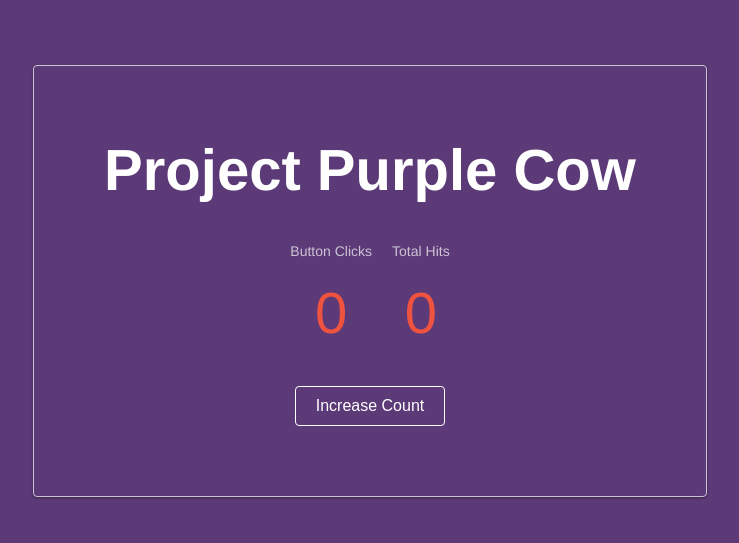
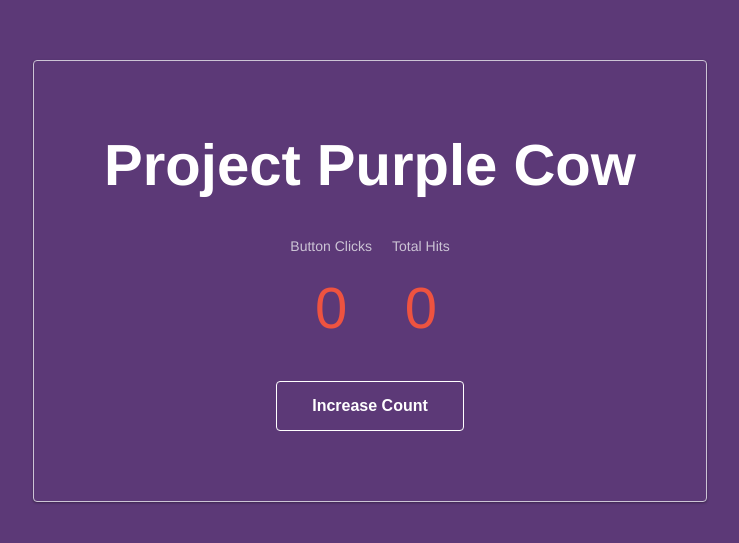
Before and after one commit to more-coffee-more-code/fearless-trial-project, a Vue app: page / in a window 1280 px wide. Shown: the part 119-662 px from the top of the page, without its empty margins (270-1009 px from the left). Built offline with nearby package versions, Linux system fonts and the light colour scheme.

Commit message:
adjusted button padding

```diff
--- a/src/components/Button.vue
+++ b/src/components/Button.vue
@@ -15,7 +15,7 @@ export default {
 @import '../assets/global-styles';
 
 .button {
-  padding: 10px 20px;
+  padding: 15px 35px;
   border: solid 1px $white;
   border-radius: 4px;
   background-color: $dark-violet;
@@ -24,6 +24,7 @@ export default {
   margin: 0 auto;
   transition: .8s all;
   font-size: $base-font-size;
+  font-weight: bold;
 
   &:hover {
     cursor: pointer;
```
